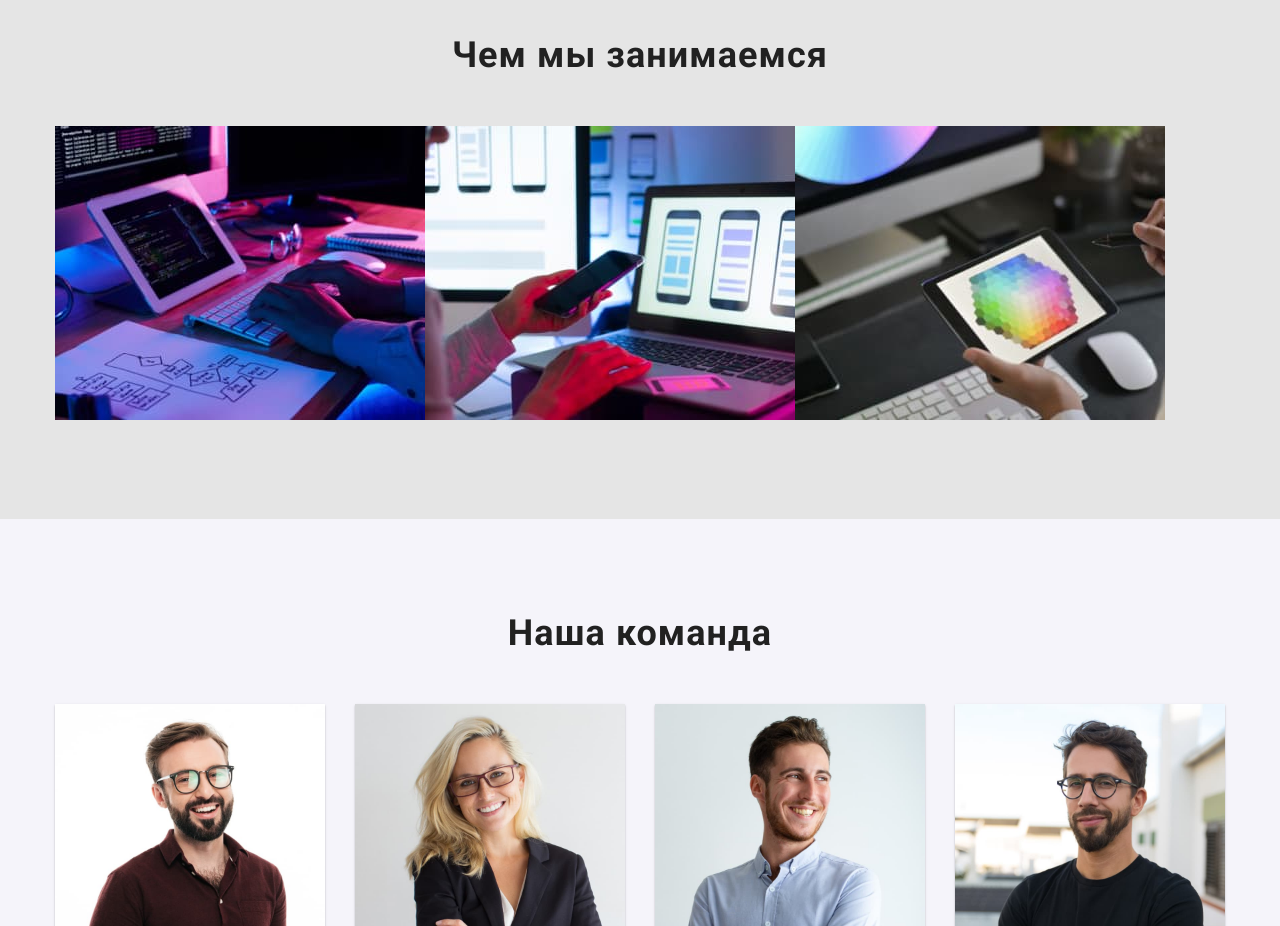
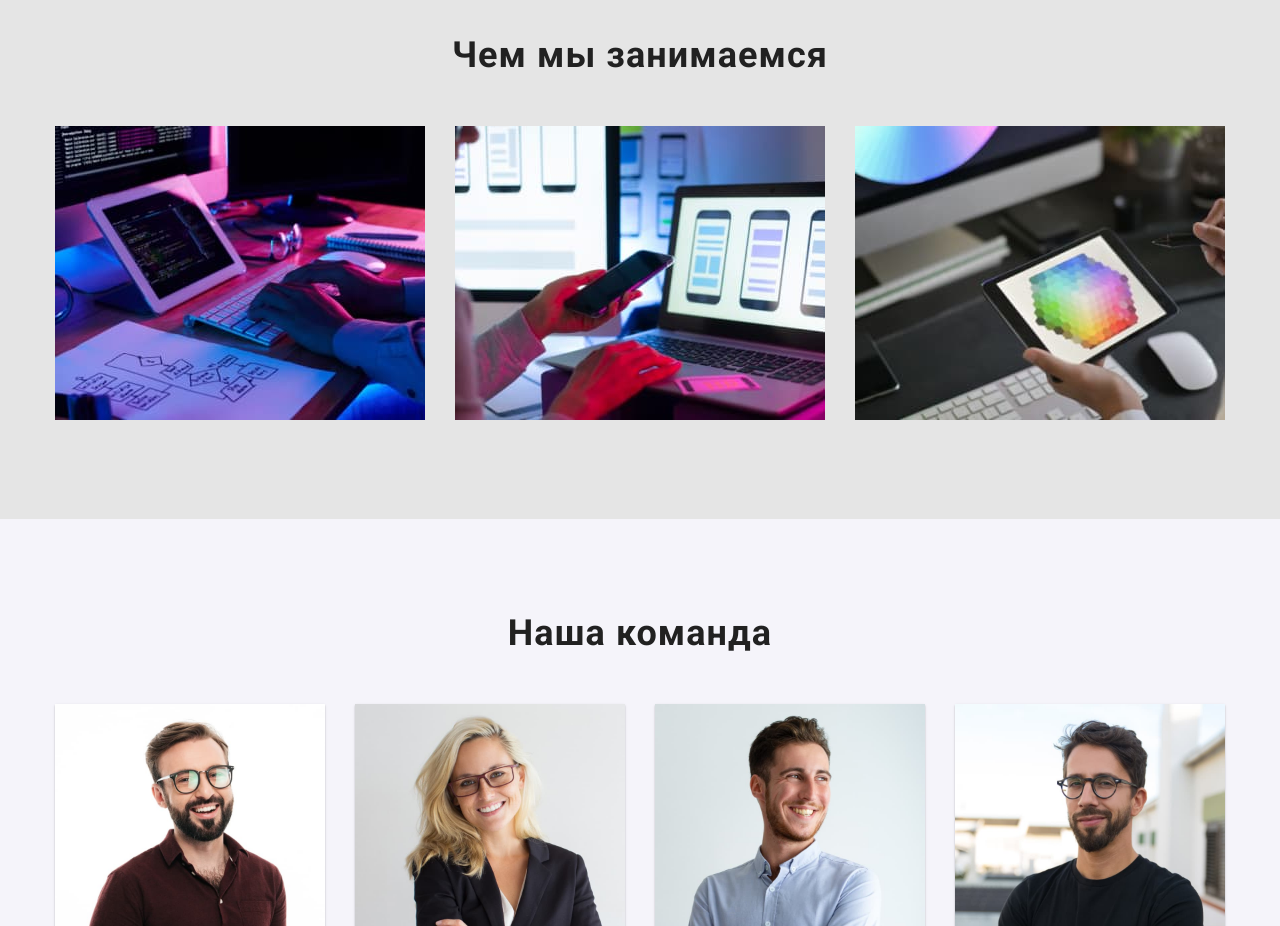
Before and after one commit to Vlasova1983/goit-markup-hw-04, a plain HTML site: page index.html in a window 1280 px wide. Shown: the part 1080-2006 px from the top of the page. Drawn offline with nearby package versions, Linux system fonts and the light colour scheme.

Commit message:
Update index.html
удалены крайние марджины

```diff
--- a/index.html
+++ b/index.html
@@ -108,15 +108,15 @@
             <div class="container">
                 <h2 class="work-studio header">Чем мы занимаемся</h2>
                 <ul class="list work-foto" >
-                    <li>
+                    <li class="work-studio-link">
                         <a class="work-img"> <img src="./images/img.jpg" alt="Проект1" width="370" height="294" />
                         </a>
                     </li>
-                    <li>
+                    <li class="work-studio-link">
                         <a class="work-img"> <img src="./images/img1.jpg" alt="Проект2" width="370" height="294" />
                         </a>
                     </li>
-                    <li>
+                    <li class="work-studio-link">
                         <a class="work-img" > <img src="./images/img2.jpg" alt="Проект3" width="370" height="294" />
                         </a>
                     </li>
```
